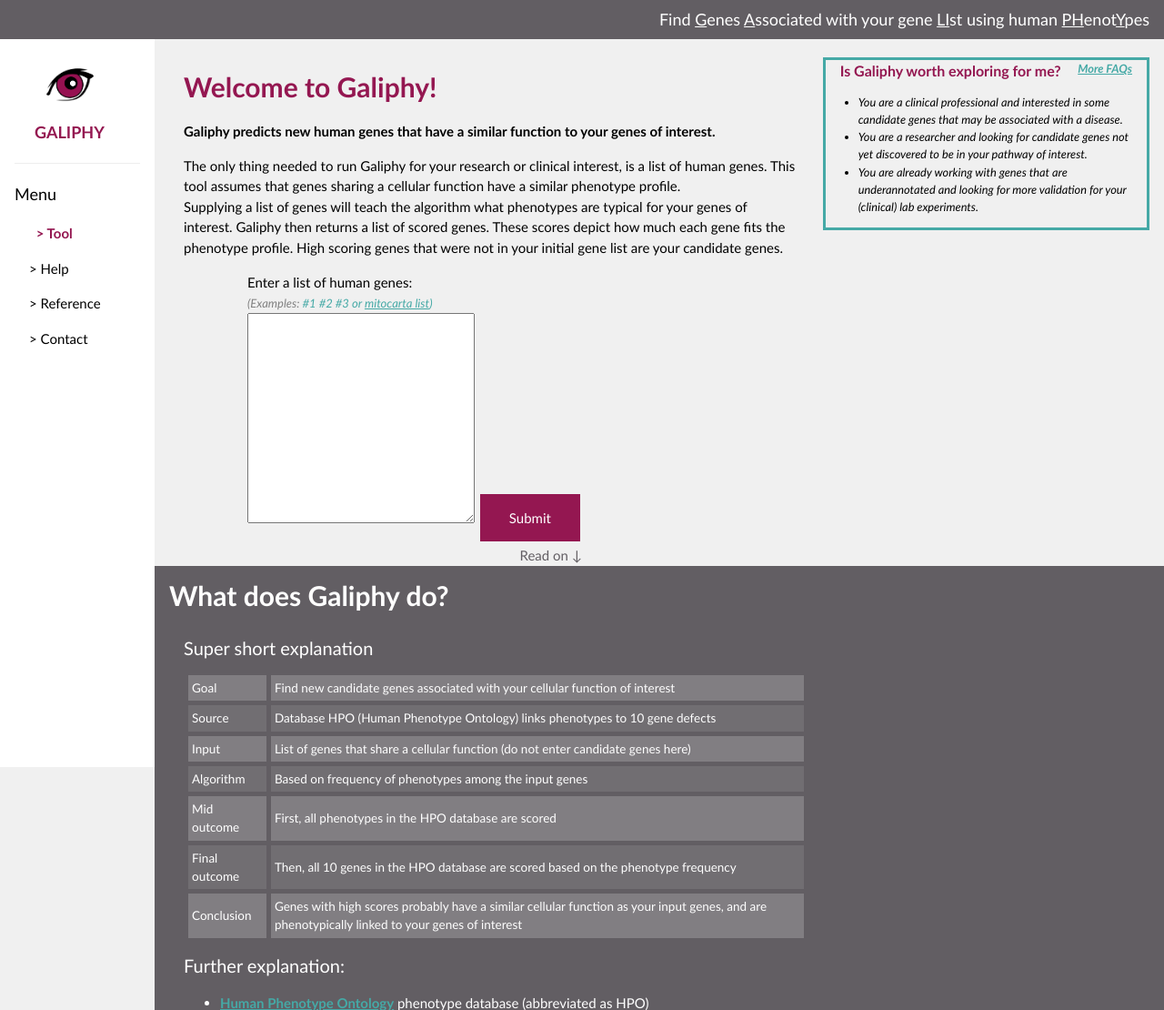
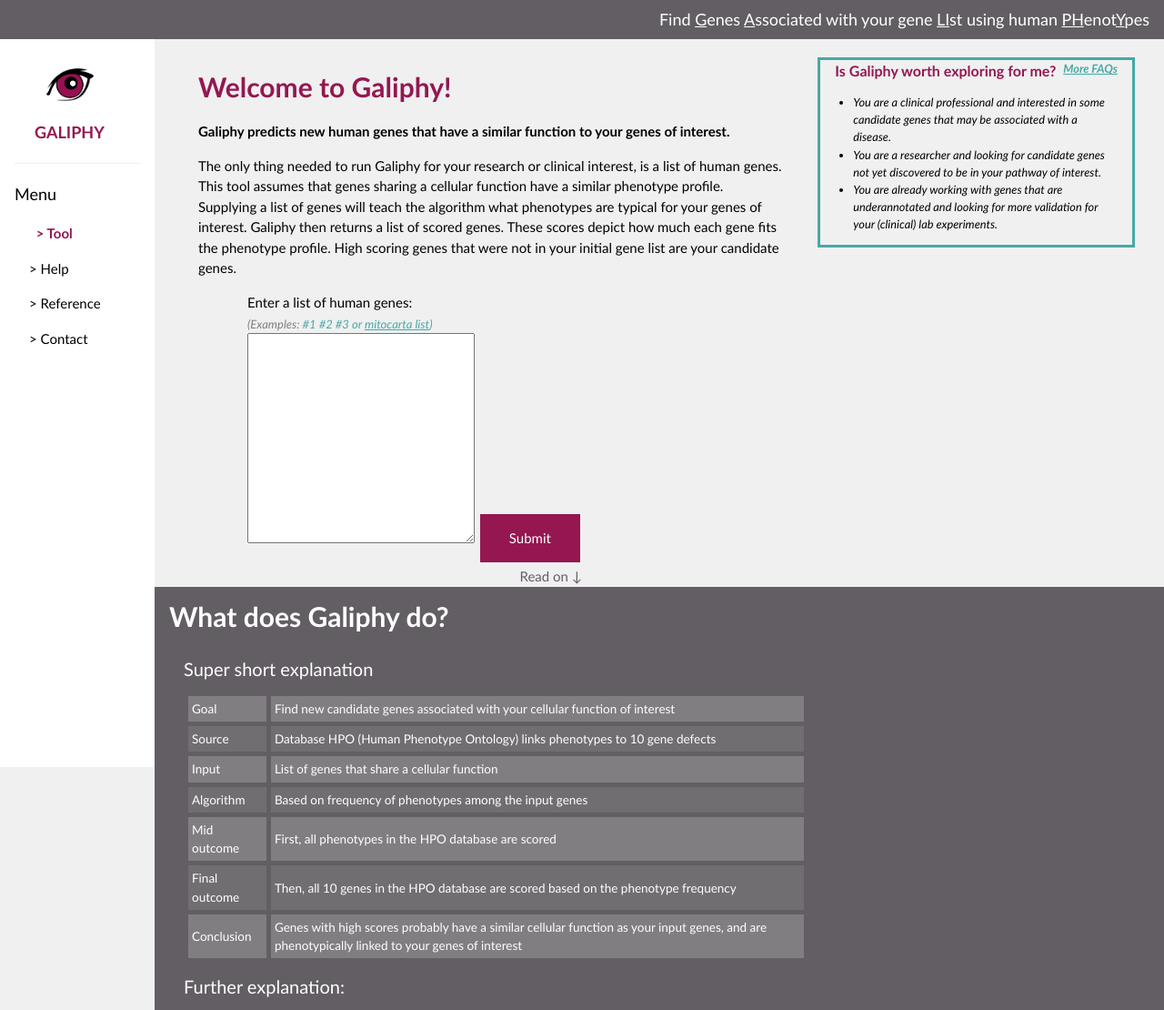
Before and after one commit to cmbi/galiphy, a Flask app: template templates/upload.html in a window 1280 px wide. Shown: the top 1110 px of the page at 91% size. Run offline with Flask 2, Linux system fonts and the light colour scheme; the template is opened without the code that fills it: most values are stand-ins (such as "Sample title", 1, 10 or a date in 2020).

Commit message:
text improvements

```diff
--- a/templates/help.html
+++ b/templates/help.html
@@ -86,7 +86,7 @@
           <ul>
             <li><b>Gene name (symbol)</b>: this format is not preferred as some genes have symbol synonyms.</li>
             <li><b>Entrez gene ID</b>: this is the advised format.</li>
-            <li><b>Ensemble gene ID</b>: e.g. ENSG00000228869.1 but always without version number (xxx.1 &#8594; xxx) behind the dot.</li>
+            <li><b>Ensemble gene ID</b>: e.g. ENSG00000228869 and always without version number behind the dot (xxx.1 &#8594; xxx).</li>
           </ul>
           Seperated by enters or spaces.
 
--- a/templates/upload.html
+++ b/templates/upload.html
@@ -9,9 +9,10 @@
   <meta name="google-site-verification" content="jAkrjwWtMnSaV13M6DIlRcf7wxGo-bhe5jkU5D1zTU4">
   <link rel="stylesheet" type="text/css" href="{{ url_for('static', filename='style.css') }}">
   <style>
-  textarea {
+    html,body,h1,h2,h3,h4,h5 {font-family: "Trebuchet MS", Helvetica, sans-serif}
+    textarea {
       width: 100%;
-  }
+    }
   </style>
   <title>Galiphy</title>
   <link rel="shortcut icon" type="image/x-icon" href="{{ url_for('static', filename='favicon.ico') }}">
@@ -65,7 +66,7 @@
   <div class="w3-container">
 
       <!-- Header and Galiphy introduction -->
-    <div>
+    <div class="w3-container" >
       <div class="w3-container w3-twothird" style="padding-right: 30px">
         <h2 id="h1results"><b><font color="941751">Welcome to Galiphy!</font></b></h2>
         <p>
@@ -163,7 +164,7 @@
           </tr>
           <tr>
             <td>Input</td>
-            <td>List of genes that share a cellular function (do not enter candidate genes here)</td>
+            <td>List of genes that share a cellular function</td>
           </tr>
           <tr>
             <td>Algorithm</td>
```
